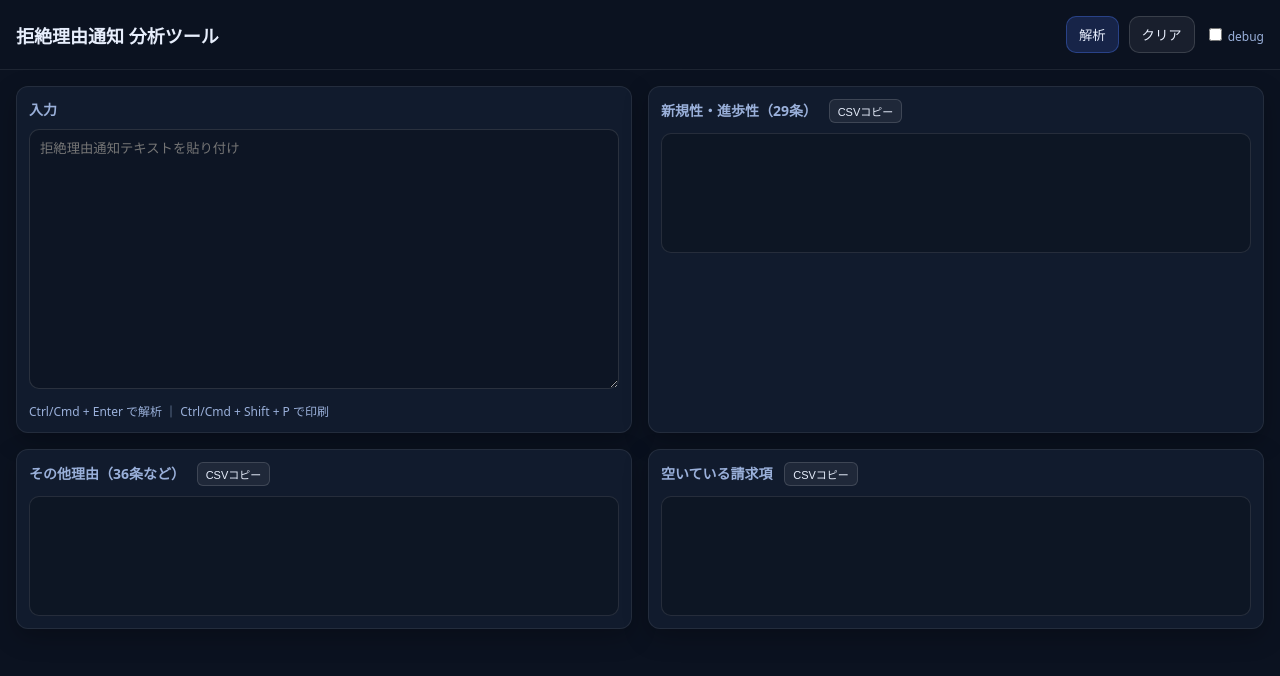
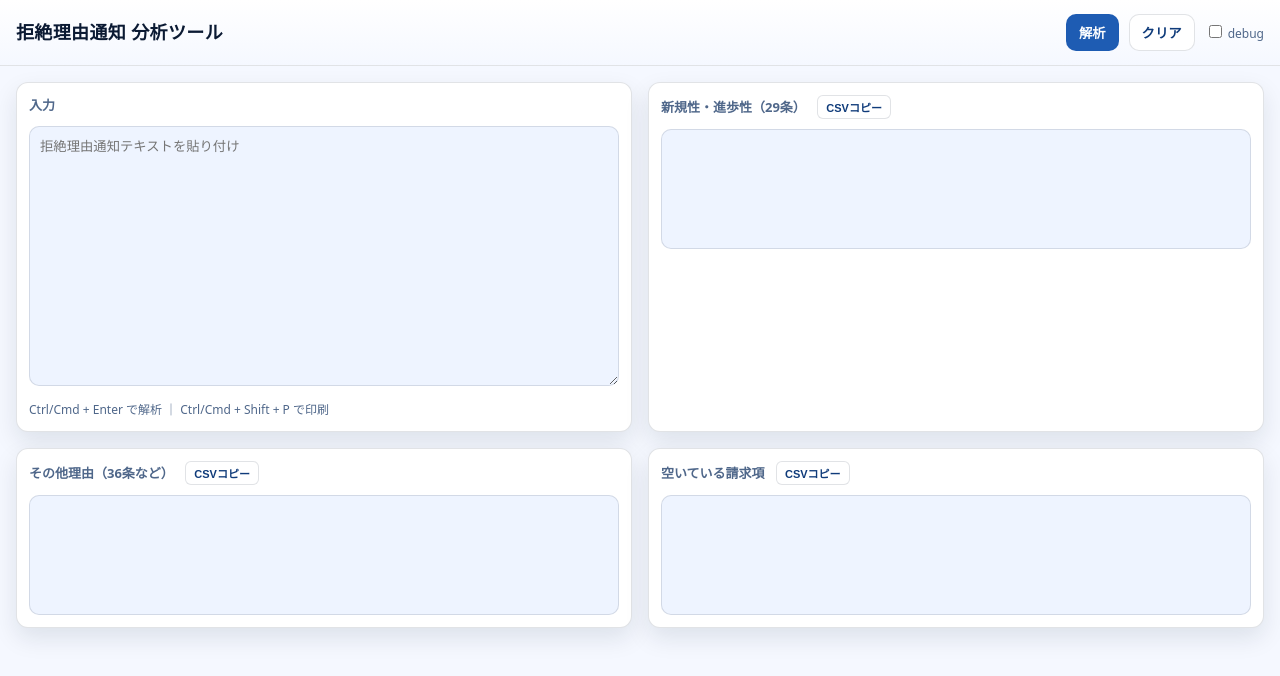
Before and after one commit to tmusimesabaoi4i/jpo-office-action-analyzer, a plain HTML site: page project/index.html in a window 1280 px wide. Drawn offline with Linux system fonts and the light colour scheme.

Commit message:
Update style.css

```diff
--- a/project/style.css
+++ b/project/style.css
@@ -1,27 +1,29 @@
-:root { --bg:#0b1220; --panel:#111b2d; --text:#e7eefc; --muted:#9ab0da; --accent:#4f7cff; }
-* { box-sizing: border-box; }
-body { margin:0; font-family: system-ui, -apple-system, "Segoe UI", Roboto, "Hiragino Kaku Gothic ProN", "Meiryo", sans-serif; background: var(--bg); color: var(--text); }
+:root{--bg:#f5f8ff;--panel:#fff;--text:#0b1a33;--muted:#4f678a;--accent:#1e5cb3;--accent2:#0f3b7a;--line:rgba(11,26,51,.12);--soft:#eef4ff;--shadow:0 10px 24px rgba(11,26,51,.10)}
+*{box-sizing:border-box}
+body{margin:0;font:14px/1.6 system-ui,-apple-system,"Segoe UI",Roboto,"Hiragino Kaku Gothic ProN","Meiryo",sans-serif;background:var(--bg);color:var(--text)}
+a{color:var(--accent)}
+.app-header{padding:14px 16px;display:flex;gap:16px;align-items:center;justify-content:space-between;border-bottom:1px solid var(--line);background:linear-gradient(#fff,var(--bg))}
+h1{margin:0;font-size:18px;letter-spacing:.02em}
+h2{margin:0 0 10px;font-size:13px;color:var(--muted);font-weight:600}
 
-.app-header { padding: 16px; display:flex; gap:16px; align-items:center; justify-content:space-between; border-bottom: 1px solid rgba(255,255,255,.08); }
-h1 { margin:0; font-size: 18px; }
-h2 { margin:0 0 10px 0; font-size: 14px; color: var(--muted); }
+.grid{padding:16px;display:grid;gap:16px;grid-template-columns:1fr}
+@media(min-width:980px){.grid{grid-template-columns:1fr 1fr}}
 
-.grid { padding: 16px; display:grid; gap: 16px; grid-template-columns: 1fr; }
-@media (min-width: 980px) { .grid { grid-template-columns: 1fr 1fr; } }
+.panel{background:var(--panel);border:1px solid var(--line);border-radius:12px;padding:12px;box-shadow:var(--shadow)}
+.textarea{width:100%;min-height:260px;resize:vertical;background:var(--soft);color:var(--text);border:1px solid var(--line);border-radius:10px;padding:10px;line-height:1.6}
+.pre{margin:0;white-space:pre;overflow:auto;background:var(--soft);border:1px solid var(--line);border-radius:10px;padding:10px;min-height:120px}
 
-.panel { background: var(--panel); border: 1px solid rgba(255,255,255,.08); border-radius: 12px; padding: 12px; box-shadow: 0 8px 24px rgba(0,0,0,.25); }
-.textarea { width:100%; min-height: 260px; resize: vertical; background: rgba(0,0,0,.2); color: var(--text); border: 1px solid rgba(255,255,255,.12); border-radius: 10px; padding: 10px; line-height: 1.5; }
-.pre { margin:0; white-space: pre; overflow:auto; background: rgba(0,0,0,.18); border: 1px solid rgba(255,255,255,.10); border-radius: 10px; padding: 10px; min-height: 120px; }
+.toolbar{display:flex;gap:10px;align-items:center;flex-wrap:wrap}
+.btn{appearance:none;border:1px solid var(--line);background:#fff;color:var(--accent2);padding:8px 12px;border-radius:10px;cursor:pointer;font-weight:600}
+.btn.primary{background:var(--accent);border-color:rgba(30,92,179,.55);color:#fff}
+.btn:hover{filter:brightness(1.02)}
+.btn:active{transform:translateY(1px)}
+.btn:focus-visible,.textarea:focus-visible{outline:3px solid rgba(30,92,179,.25);outline-offset:2px}
+.btn-sm{font-size:11px;padding:3px 8px;margin-left:8px;border-radius:6px}
+.chk{color:var(--muted);font-size:12px;user-select:none}
+.hint{margin:8px 0 0;color:var(--muted);font-size:12px}
 
-.toolbar { display:flex; gap:10px; align-items:center; }
-.btn { appearance:none; border: 1px solid rgba(255,255,255,.14); background: rgba(255,255,255,.06); color: var(--text); padding: 8px 12px; border-radius: 10px; cursor: pointer; }
-.btn.primary { background: rgba(79,124,255,.18); border-color: rgba(79,124,255,.35); }
-.btn:hover { filter: brightness(1.08); }
-.btn-sm { font-size: 11px; padding: 3px 8px; margin-left: 8px; border-radius: 6px; }
-.chk { color: var(--muted); font-size: 12px; user-select:none; }
-.hint { margin-top: 8px; color: var(--muted); font-size: 12px; }
-
-/* Toast notifications */
-.toast { position:fixed; bottom:24px; left:50%; transform:translateX(-50%); padding:10px 24px; border-radius:8px; font-size:14px; z-index:99999; color:#fff; box-shadow:0 4px 12px rgba(0,0,0,.3); transition:opacity .3s; pointer-events:none; }
-.toast-ok { background:rgba(34,139,34,.88); }
-.toast-err { background:rgba(220,53,69,.88); }
+.toast{position:fixed;bottom:24px;left:50%;transform:translateX(-50%);padding:10px 20px;border-radius:8px;font-size:14px;z-index:99999;color:#fff;box-shadow:0 8px 20px rgba(11,26,51,.18);transition:opacity .25s;pointer-events:none}
+.toast-ok{background:rgba(16,124,65,.92)}
+.toast-err{background:rgba(178,34,34,.92)}
+@media(prefers-reduced-motion:reduce){.toast{transition:none}.btn:active{transform:none}}
```
